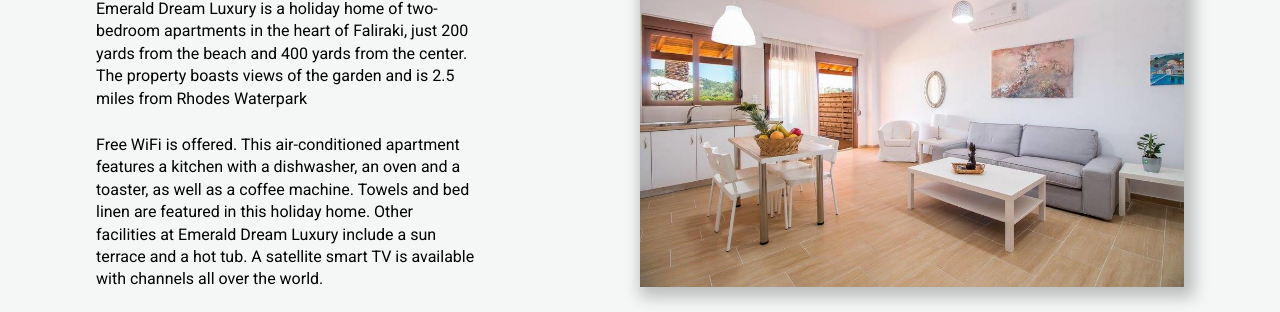
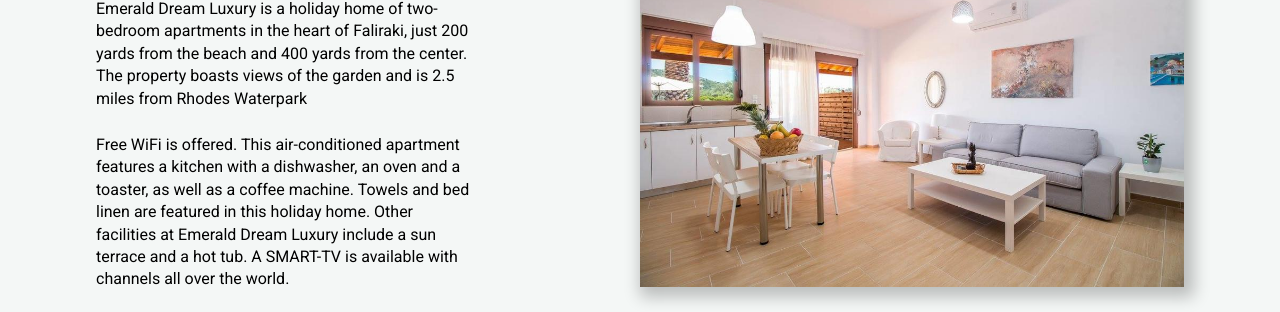
Before and after one commit to MichaelPattas/Emerald-Dream-3, a website: page index.html in a window 1280 px wide. Shown: the part 1086-1398 px from the top of the page. Drawn offline with Linux system fonts and the light colour scheme.

Commit message:
Update index.html

```diff
--- a/index.html
+++ b/index.html
@@ -87,7 +87,7 @@ content="Beautiful luxury apartments in Faliraki Rhodes"></head>
 
       <p>Emerald Dream Luxury is a holiday home of two-bedroom apartments in the heart of Faliraki, just 200 yards from the beach and 400 yards from the center. The property boasts views of the garden and is 2.5 miles from Rhodes Waterpark
       </p>
-      <p>  Free WiFi is offered. This air-conditioned apartment features a kitchen with a dishwasher, an oven and a toaster, as well as a coffee machine. Towels and bed linen are featured in this holiday home. Other facilities at Emerald Dream Luxury include a sun terrace and a hot tub. A satellite smart TV is available with channels all over the world.</p>
+      <p>  Free WiFi is offered. This air-conditioned apartment features a kitchen with a dishwasher, an oven and a toaster, as well as a coffee machine. Towels and bed linen are featured in this holiday home. Other facilities at Emerald Dream Luxury include a sun terrace and a hot tub. A SMART-TV is available with channels all over the world.</p>
   <a class="about-btn"  href="./gallery.html">View our gallery</a>
 
     </div>
```
